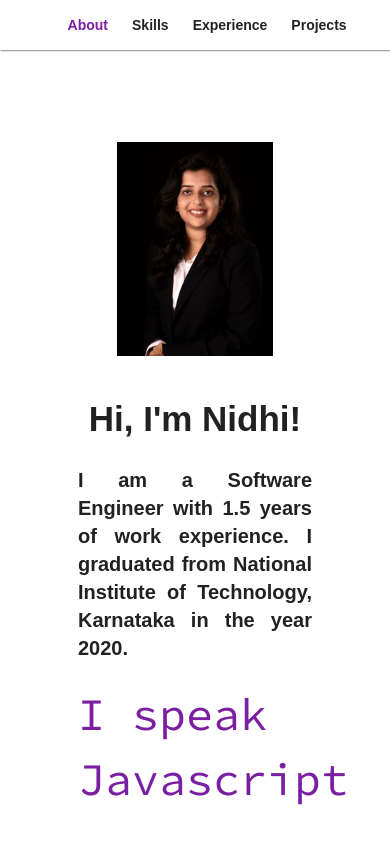
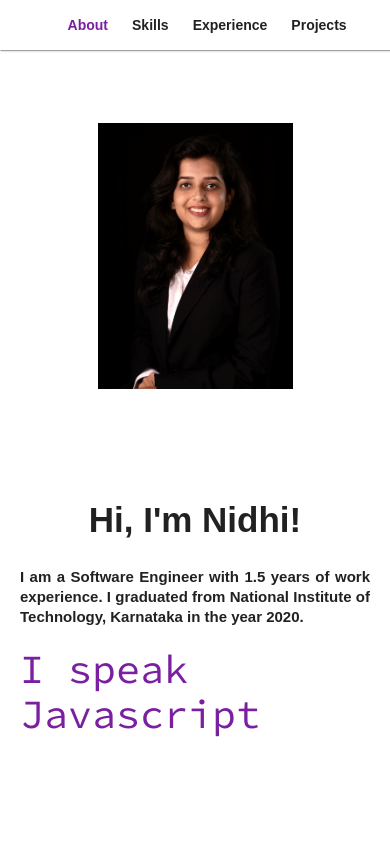
Before and after one commit to nidhiraj98/portfolio, an Angular app: page / in a window 390 px wide. Shown: the top 844 px of the page. Built offline with nearby package versions, Linux system fonts and the light colour scheme.

Commit message:
Introduction Section: Responsive

```diff
--- a/src/app/app.component.css
+++ b/src/app/app.component.css
@@ -52,6 +52,10 @@ app-skills {
     min-height: calc(100vh - 32px);
 }
 
+app-introduction {
+    min-height: calc(100vh - 32px);
+}
+
 @media screen and (max-width: 500px) {
     .navbar {
         justify-content: center;
--- a/src/app/app.component.ts
+++ b/src/app/app.component.ts
@@ -16,6 +16,7 @@ export class AppComponent {
   @ViewChild('skillsSection') skillsSection: ElementRef | undefined;
   @ViewChild('aboutSection') aboutSection: ElementRef | undefined;
   @ViewChild('projectsSection') projectsSection: ElementRef | undefined;
+  @ViewChild('experienceSection') experienceSection: ElementRef | undefined;
 
   isDarkMode: FormControl = new FormControl(false);
 
@@ -34,6 +35,7 @@ export class AppComponent {
     const aboutDiv = this.aboutSection?.nativeElement.getBoundingClientRect();
     const skillsDiv = this.skillsSection?.nativeElement.getBoundingClientRect();
     const projectsDiv = this.projectsSection?.nativeElement.getBoundingClientRect();
+    const experienceDiv = this.experienceSection?.nativeElement.getBoundingClientRect();
 
     if(aboutDiv.top >= 0) {
       this.selectedValue = "about";
@@ -41,6 +43,9 @@ export class AppComponent {
     else if(skillsDiv.top >= 0) {
       this.selectedValue = "skills";
     }
+    else if(experienceDiv.top >= 0) {
+      this.selectedValue = "experience";
+    }
     else if(projectsDiv.top >= 0) {
       this.selectedValue = "projects";
     }
--- a/src/app/introduction/introduction.component.css
+++ b/src/app/introduction/introduction.component.css
@@ -5,10 +5,15 @@
 
     width: 80%;
     margin: auto;
+    min-height: calc(100vh - 32px - 20px);
 }
 
 .intro-image {
     width: 35%;
+    height: auto;
+
+    display: flex;
+    align-items: center;
 }
 
 .intro-image > img {
@@ -53,18 +58,17 @@
     text-align: justify;
 }
 
-@media screen and (max-width: 700px) {
+@media screen and (max-width: 1000px) {
     .intro-container {
         flex-direction: column-reverse;
         width: 100%;
     }
 
     .intro-text {
-        margin-top: 2rem;
-    }
+        width: auto;
+        padding: 20px;
 
-    .intro-text .languages {
-        font-size: 4.5rem;
+        flex-grow: 1;
     }
 
     .intro-text .name {
@@ -72,6 +76,21 @@
     }
 
     .intro-image {
-        width: 40%;
+        flex-grow: 1;
+        width: 50%;
+        padding: 20px;
     }
 }
+
+@media screen and (max-width: 700px),
+       screen and (max-height: 600px) {
+    .intro-text .languages {
+        font-size: 4rem;
+        line-height: 4.5rem;
+    }
+
+    .intro-text .about {
+        font-size: 1.5rem;
+        line-height: 2rem;
+    }
+}
```
